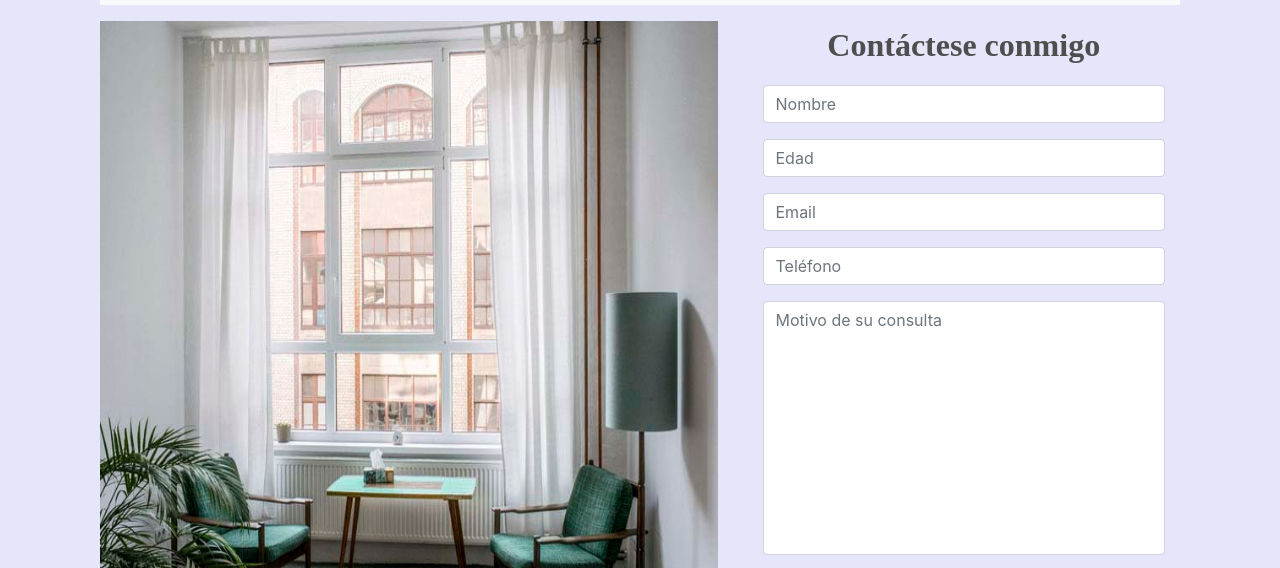
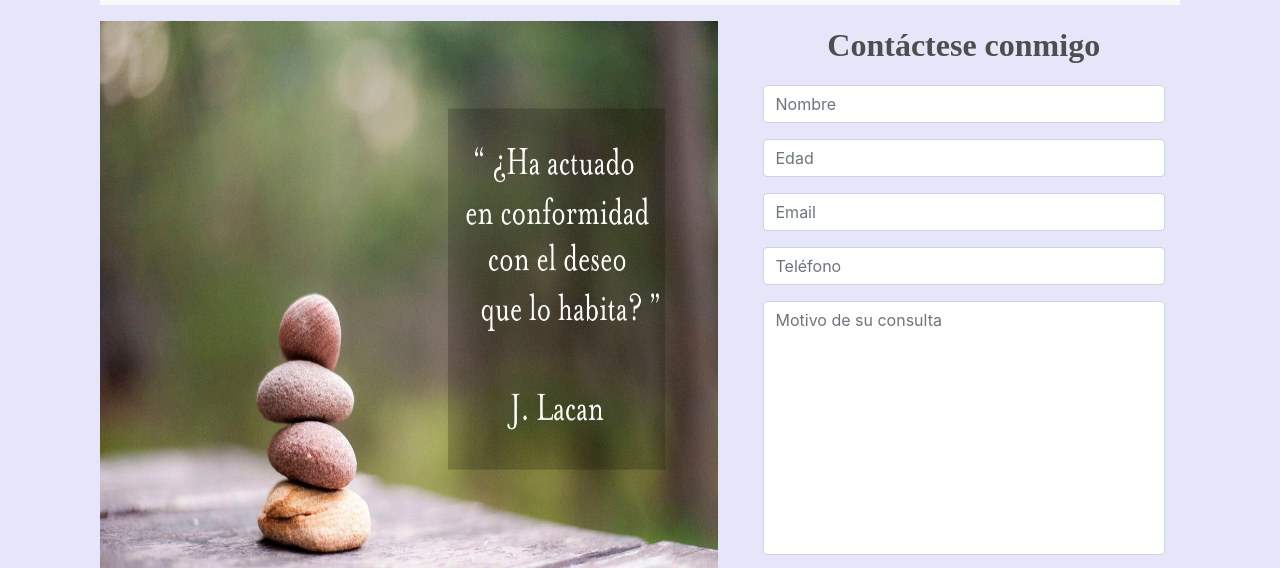
Before and after one commit to unicoder2020/psicoanalisis20, a website: page contact.html in a window 1280 px wide. Shown: the part 220-788 px from the top of the page. Drawn offline with nearby package versions, Linux system fonts and the light colour scheme; a web font is replaced by a local one.

Commit message:
prueba cambio de imagen

```diff
--- a/contact.html
+++ b/contact.html
@@ -88,7 +88,7 @@
     <main class="container">
         <div class="row">
             <div class="col-12 col-md-7 d-md-flex contact-img">
-                <img src="multimedia/consultorio.jpg" alt="IMAGEN CONSULTORIO" class="img-fluid">
+                <img src="multimedia/index-image.jpg" alt="IMAGEN CONSULTORIO" class="img-fluid">
             </div>
             <div class="col-12 col-md-5 formulario">
                 <div class="well well-sm">
```
